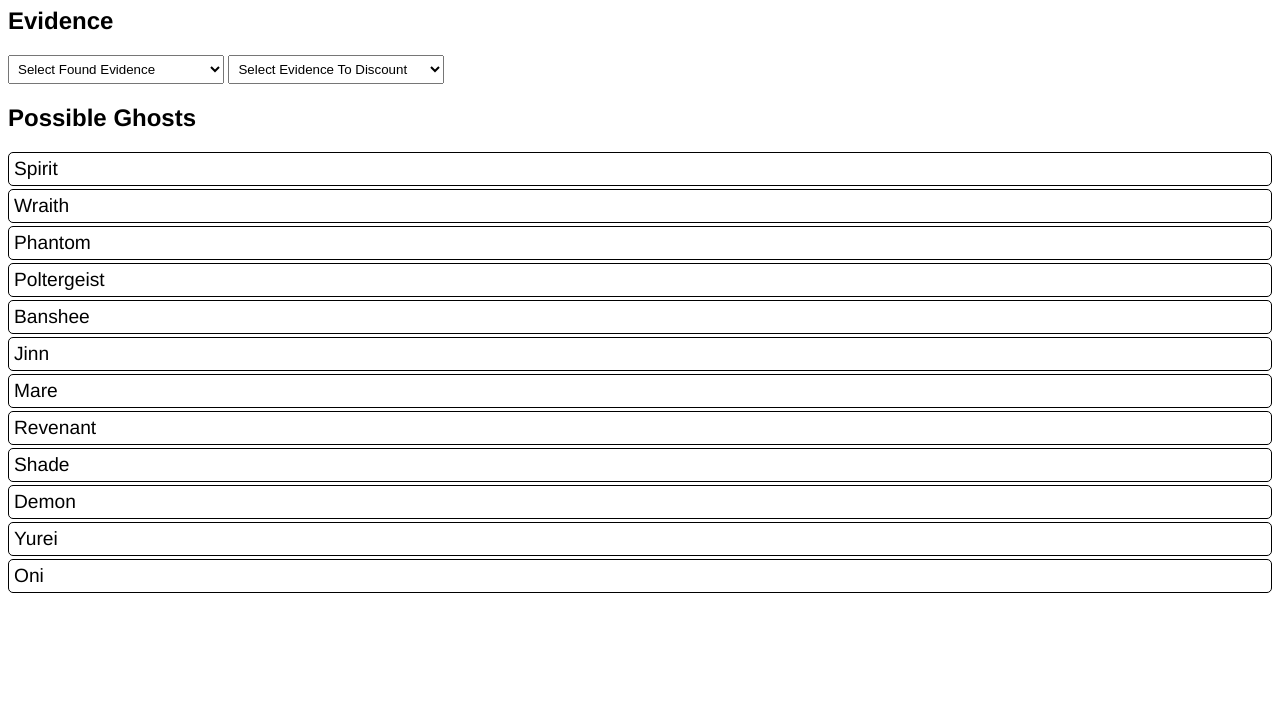
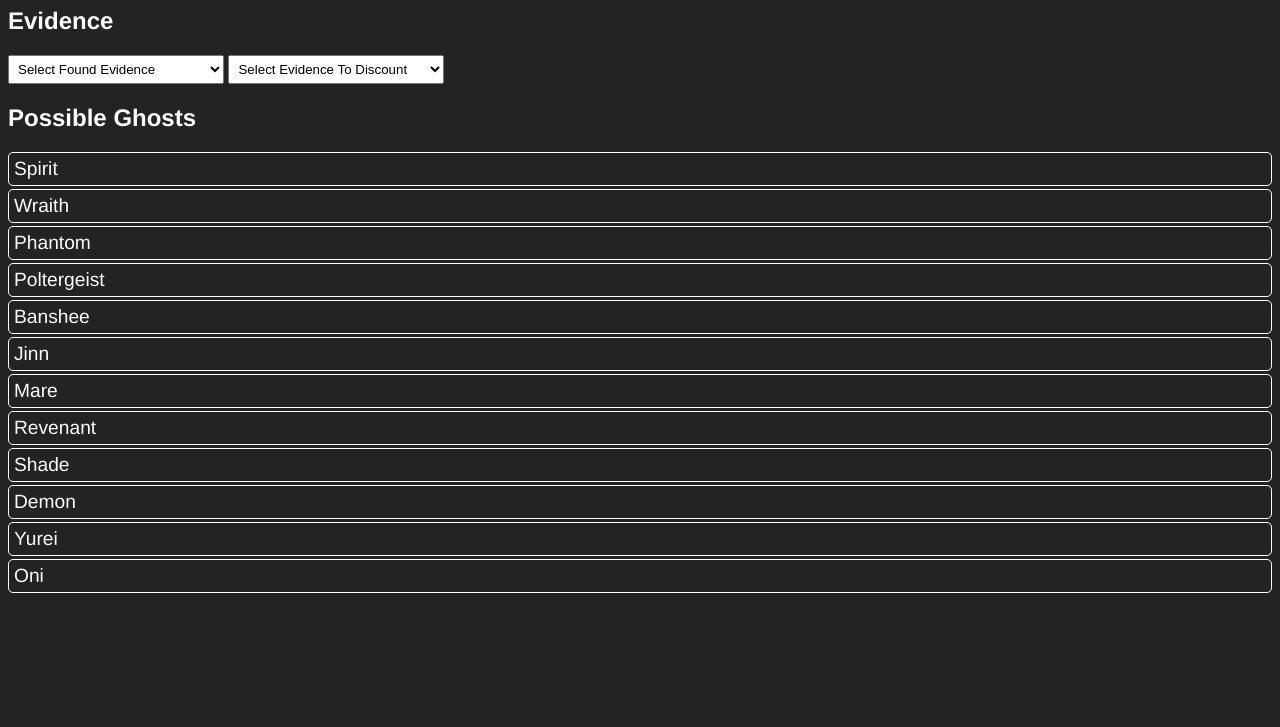
Before and after one commit to twyburton/twyburton.github.io, a plain HTML site: page phasmophobia/index.html in a window 1280 px wide. Shown: the part 73-800 px from the top of the page. Drawn offline with Linux system fonts and the light colour scheme.

Commit message:
Update main.css

```diff
--- a/phasmophobia/main.css
+++ b/phasmophobia/main.css
@@ -1,10 +1,12 @@
 body {
 	font-family: Helvetica, sans-serif;
+	background:#232323;
+	color:white;
 }
 
 
 div.ghost {
-	border:1px solid black;
+	border:1px solid white;
 	border-radius:5px;
 	padding:5px;
 	margin-bottom:3px;
```
